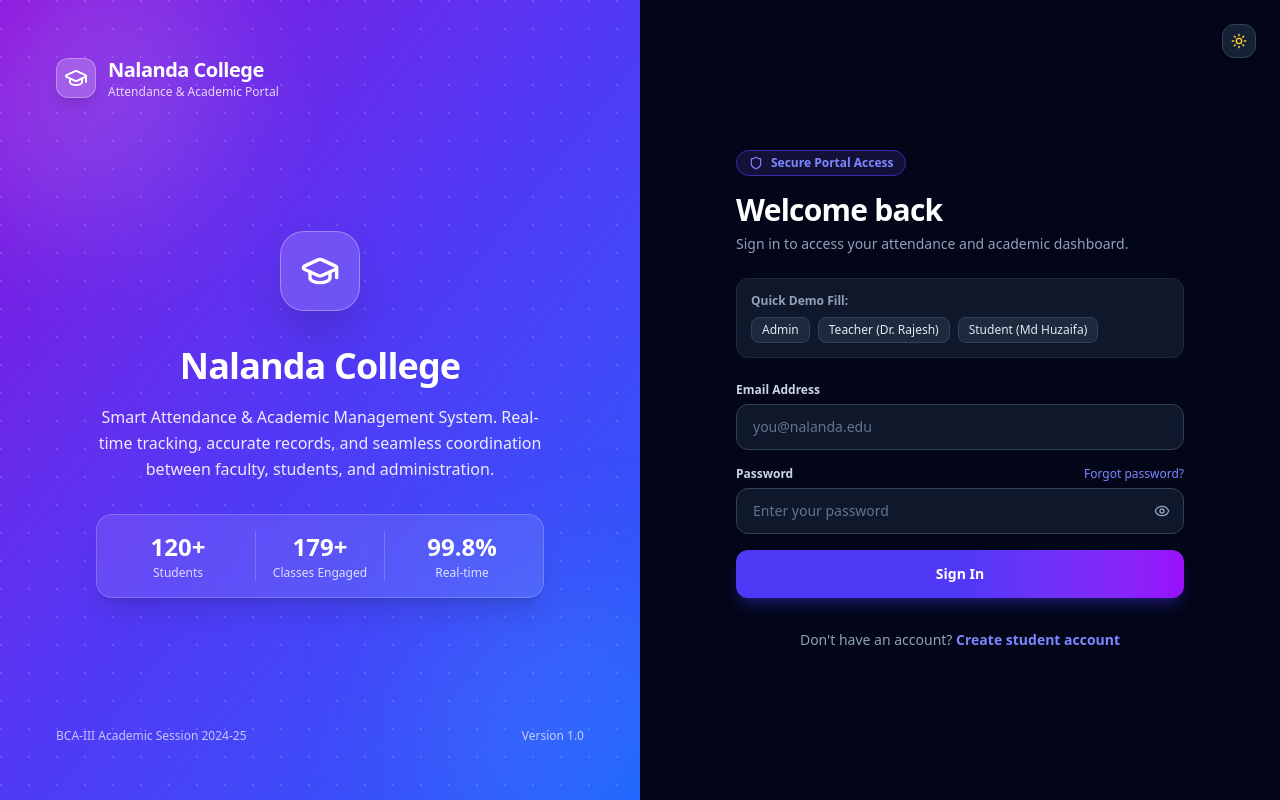
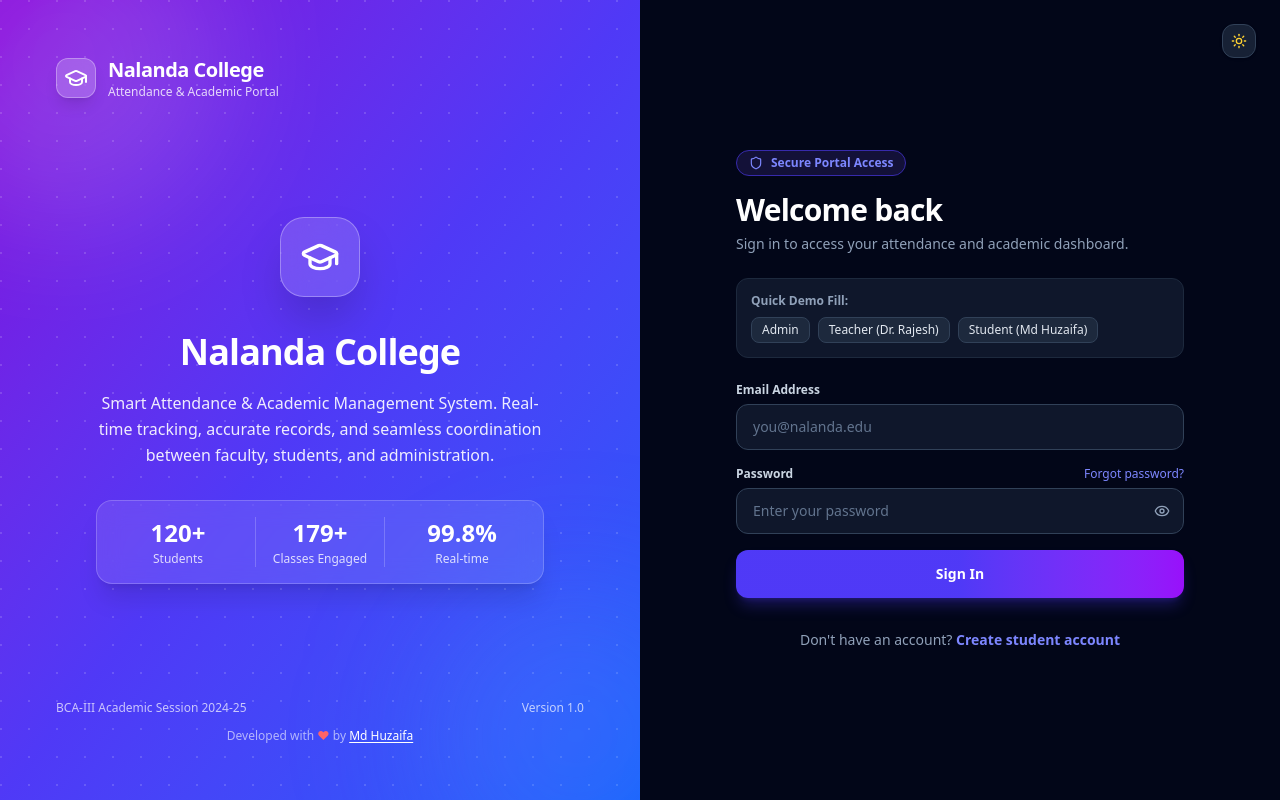
Before and after one commit to MdHuzaifa018/Attendance-Management, a React app in the folder frontend/: page /login in a window 1280 px wide. Built offline with nearby package versions, Linux system fonts and the light colour scheme; no server answers; the HTML template or start-up script is replaced by a standard one.

Commit message:
feat: add developer portfolio link in footers

```diff
--- a/frontend/src/layouts/AdminLayout.jsx
+++ b/frontend/src/layouts/AdminLayout.jsx
@@ -128,8 +128,17 @@ const AdminLayout = () => {
             className="w-full flex items-center gap-2 px-3 py-2 text-slate-600 dark:text-slate-400 hover:text-red-600 dark:hover:text-red-400 hover:bg-red-50 dark:hover:bg-red-500/10 rounded-xl text-sm transition-colors cursor-pointer"
           >
             <LogOut className="w-4 h-4" />
-            Log out
+            <span className="font-medium">Logout</span>
           </button>
+
+          <div className="mt-4 pt-4 border-t border-slate-100 dark:border-slate-800/60 text-center">
+            <p className="text-[10px] text-slate-400 dark:text-slate-500 uppercase tracking-wider font-medium">
+              Developed by
+            </p>
+            <a href="https://github.com/MdHuzaifa018" target="_blank" rel="noreferrer" className="text-[11px] font-semibold text-indigo-500 hover:text-indigo-600 dark:hover:text-indigo-400 transition-colors hover:underline">
+              Md Huzaifa
+            </a>
+          </div>
         </div>
       </aside>
 
--- a/frontend/src/layouts/StudentLayout.jsx
+++ b/frontend/src/layouts/StudentLayout.jsx
@@ -115,8 +115,17 @@ const StudentLayout = () => {
             className="w-full flex items-center gap-2 px-3 py-2 text-slate-600 dark:text-slate-400 hover:text-red-600 dark:hover:text-red-400 hover:bg-red-50 dark:hover:bg-red-500/10 rounded-xl text-sm transition-colors cursor-pointer"
           >
             <LogOut className="w-4 h-4" />
-            Log out
+            <span className="font-medium">Logout</span>
           </button>
+
+          <div className="mt-4 pt-4 border-t border-slate-100 dark:border-slate-800/60 text-center">
+            <p className="text-[10px] text-slate-400 dark:text-slate-500 uppercase tracking-wider font-medium">
+              Developed by
+            </p>
+            <a href="https://github.com/MdHuzaifa018" target="_blank" rel="noreferrer" className="text-[11px] font-semibold text-indigo-500 hover:text-indigo-600 dark:hover:text-indigo-400 transition-colors hover:underline">
+              Md Huzaifa
+            </a>
+          </div>
         </div>
       </aside>
 
--- a/frontend/src/layouts/TeacherLayout.jsx
+++ b/frontend/src/layouts/TeacherLayout.jsx
@@ -115,8 +115,17 @@ const TeacherLayout = () => {
             className="w-full flex items-center gap-2 px-3 py-2 text-slate-600 dark:text-slate-400 hover:text-red-600 dark:hover:text-red-400 hover:bg-red-50 dark:hover:bg-red-500/10 rounded-xl text-sm transition-colors cursor-pointer"
           >
             <LogOut className="w-4 h-4" />
-            Log out
+            <span className="font-medium">Logout</span>
           </button>
+
+          <div className="mt-4 pt-4 border-t border-slate-100 dark:border-slate-800/60 text-center">
+            <p className="text-[10px] text-slate-400 dark:text-slate-500 uppercase tracking-wider font-medium">
+              Developed by
+            </p>
+            <a href="https://github.com/MdHuzaifa018" target="_blank" rel="noreferrer" className="text-[11px] font-semibold text-indigo-500 hover:text-indigo-600 dark:hover:text-indigo-400 transition-colors hover:underline">
+              Md Huzaifa
+            </a>
+          </div>
         </div>
       </aside>
 
--- a/frontend/src/pages/auth/LoginPage.jsx
+++ b/frontend/src/pages/auth/LoginPage.jsx
@@ -146,9 +146,14 @@ const LoginPage = () => {
         </div>
 
         {/* Bottom footer badge */}
-        <div className="relative z-10 flex items-center justify-between text-xs text-white/70">
-          <span>BCA-III Academic Session 2024-25</span>
-          <span>Version 1.0</span>
+        <div className="relative z-10 flex flex-col text-xs text-white/70">
+          <div className="flex items-center justify-between w-full">
+            <span>BCA-III Academic Session 2024-25</span>
+            <span>Version 1.0</span>
+          </div>
+          <div className="mt-3 text-center text-white/60">
+            Developed with <span className="text-red-400">❤</span> by <a href="https://github.com/MdHuzaifa018" target="_blank" rel="noopener noreferrer" className="text-white hover:text-indigo-200 transition-colors font-medium underline underline-offset-2">Md Huzaifa</a>
+          </div>
         </div>
       </div>
 
```
